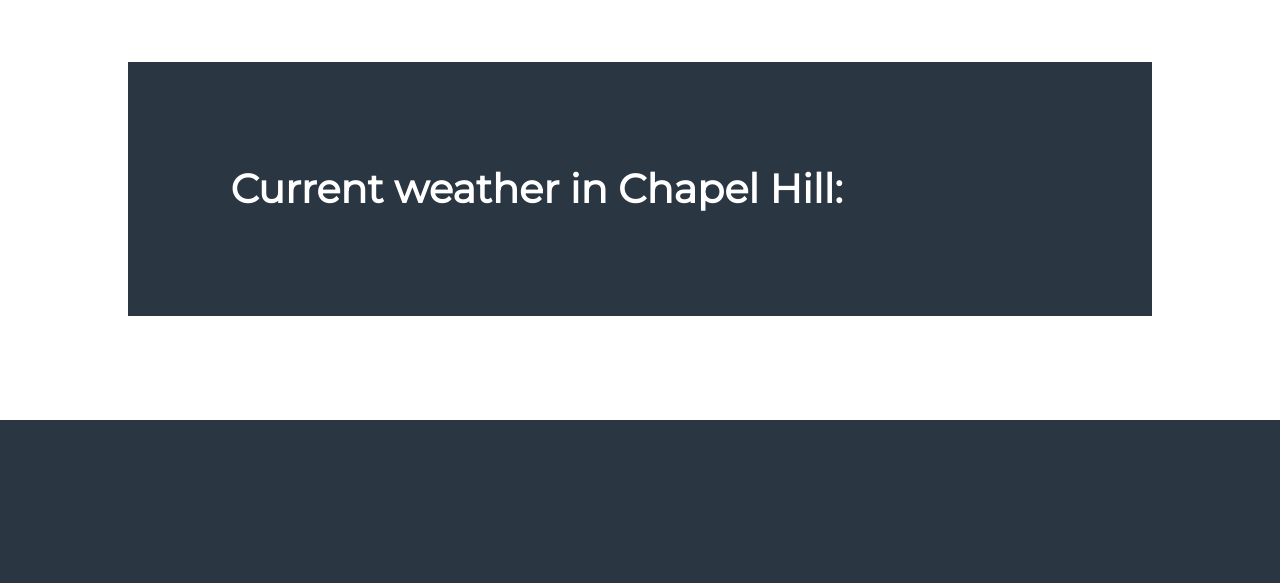
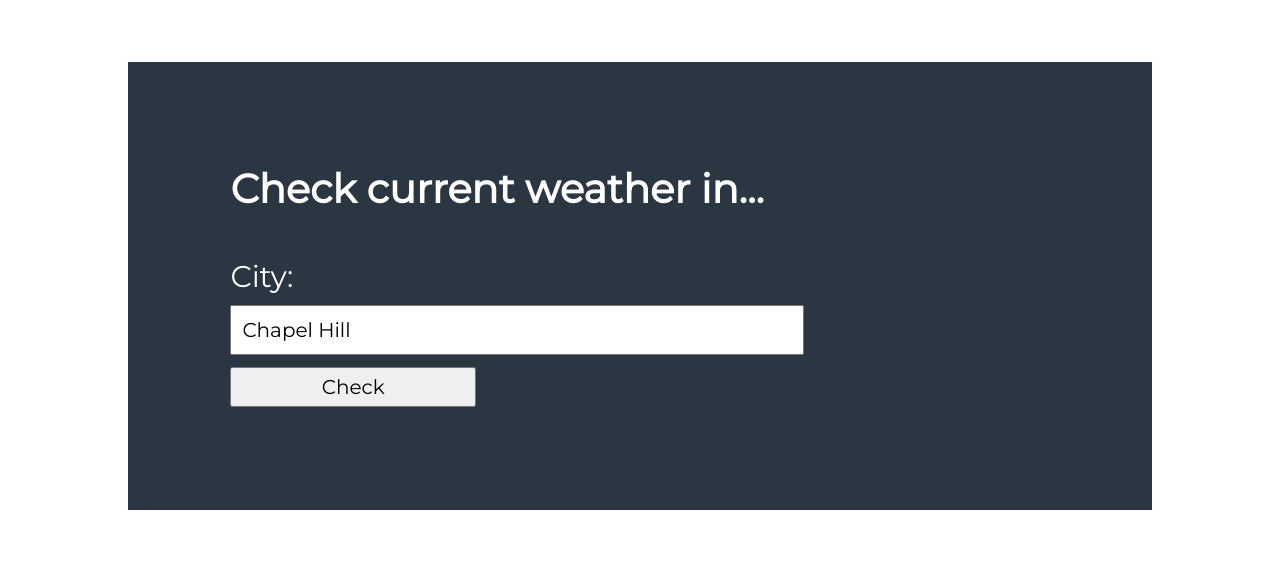
Before and after one commit to meilin-wu/meilin-wu.github.io, a website with bundled scripts: page index.html in a window 1280 px wide. Shown: the part 669-1252 px from the top of the page. Built offline with nearby package versions, Linux system fonts and the light colour scheme; no server answers.

Commit message:
Update index.html

```diff
--- a/index.html
+++ b/index.html
@@ -46,14 +46,14 @@
         <div id="root">
             <div id="card1">
                 <h2>
-                     Current weather in Chapel Hill:
+                     Check current weather in...
                 </h2>
-<!--                 <form class="weather">
+                <form class="weather">
                     <label for="location">City:</label>
                     <br>
                     <input id="inpLoc" type="text" value="Chapel Hill" name="location">
                     <input type="submit" id="loadWeather" value="Check">
-                </form> -->
+                </form>
             </div>
         </div>
         <div id="weatherDiv">
```
